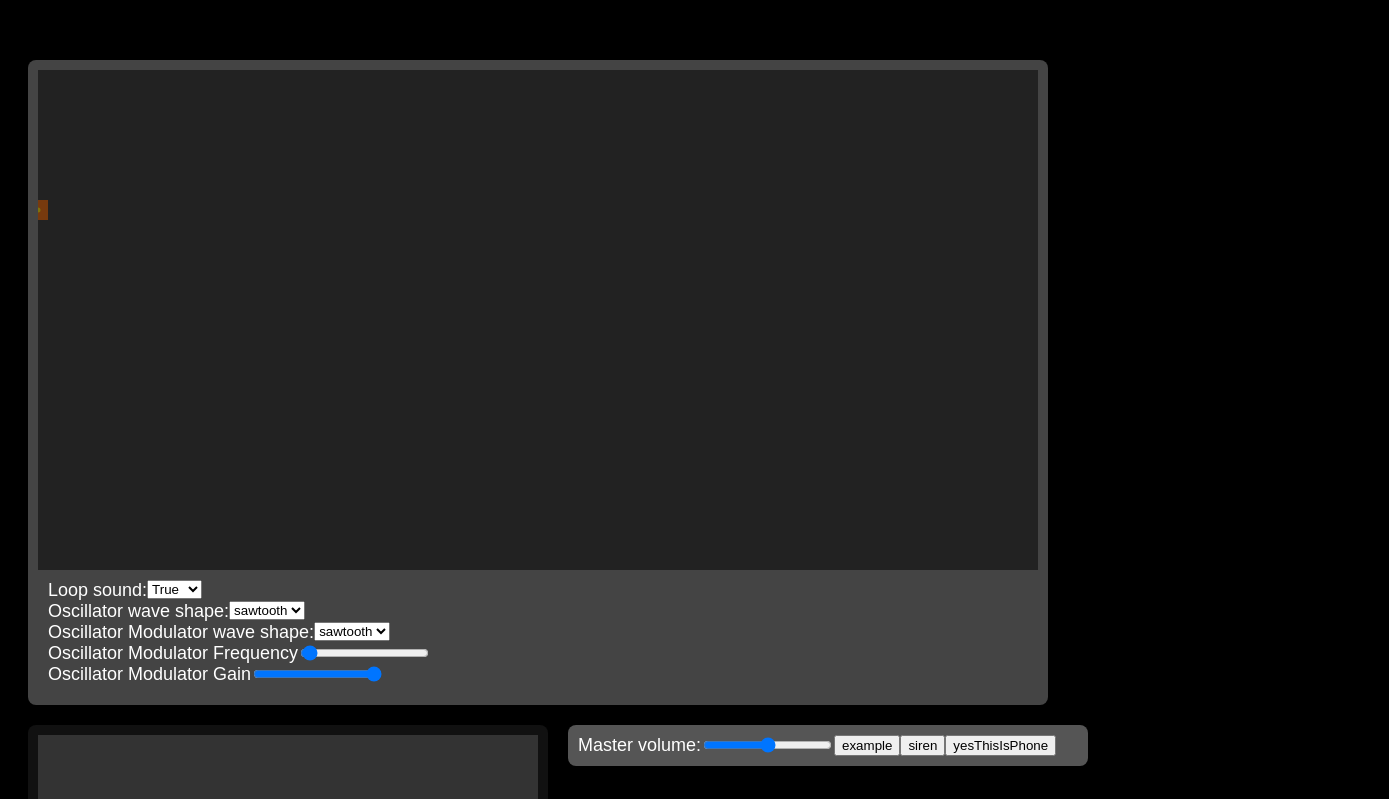
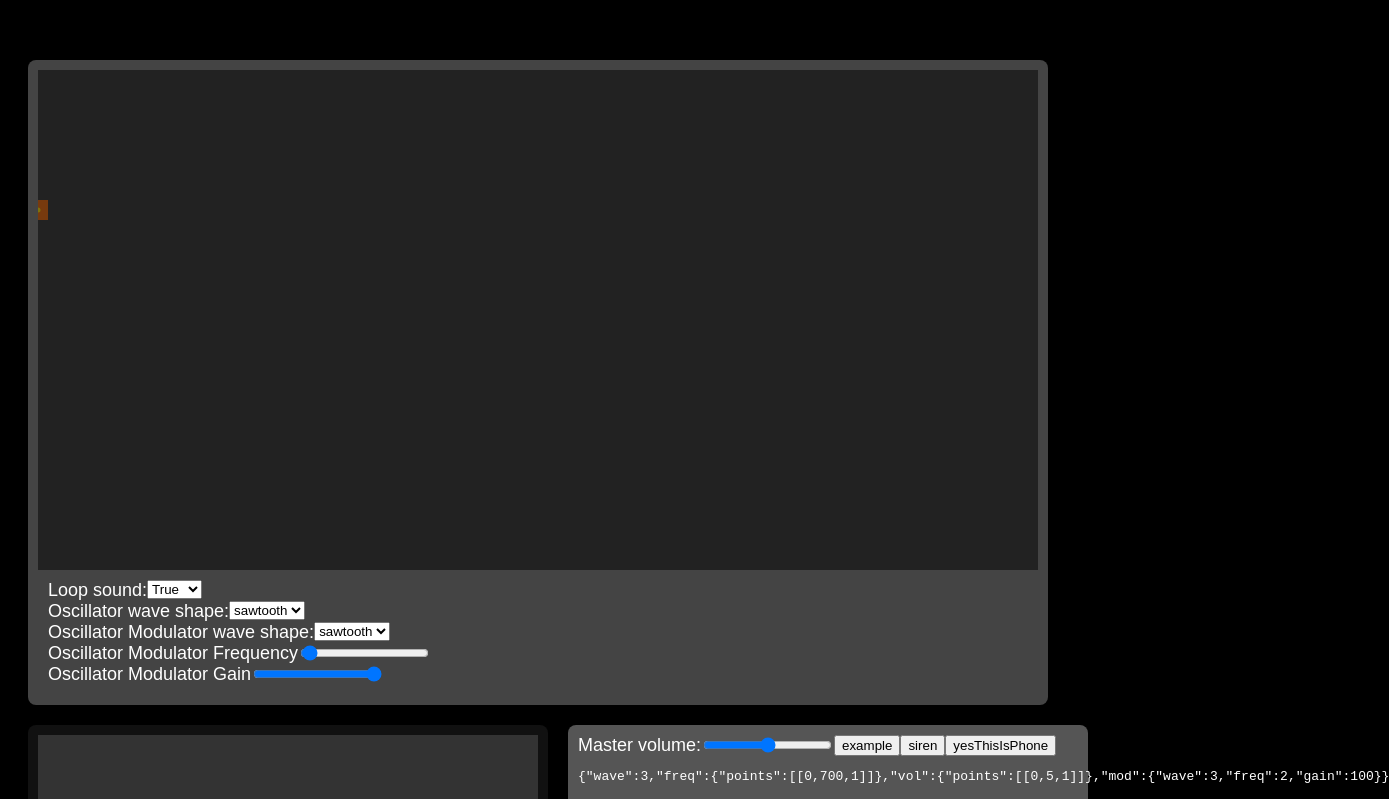
Before and after one commit to zakhenry/GameSounds.js, a plain HTML site: page audio.html in a window 1280 px wide. Both pictures are taken after a click on the button "siren". Shown: the top 799 px of the page, 1389 px wide, since content can reach past the window. Drawn offline with nearby package versions, Linux system fonts and the light colour scheme.

Commit message:
Added json updating so it is always up to date

```diff
--- a/soundbuilder.css
+++ b/soundbuilder.css
@@ -52,3 +52,9 @@ input,select{
     padding: 10px;
     width: 500px;
 }
+
+#soundBuilder-BuildInterfaceCode{
+    width: 500px;
+    color: white;
+    overflow-wrap: break-word;
+}
--- a/soundbuilder.js
+++ b/soundbuilder.js
@@ -152,7 +152,7 @@
 
                             return quantised;
                         },
-                        currentTool = 'vol',
+                        currentTool = 'freq',
                         elements = {
                             freq: {},
                             vol: {},
@@ -196,8 +196,10 @@
                                     }
                                 };
 
-                                if (!this.loop){
+                                if (this.loop){
                                     soundData.duration = elements.vol[timePoint].time; //the last one
+                                }else{
+                                    delete soundData.duration;
                                 }
 
                                 return soundData;
@@ -271,6 +273,7 @@
                     canvas.setAttribute('width', width);
                     canvas.setAttribute('height', height);
                     buildContainer.setAttribute('id', 'soundBuilder-BuildInterfaceContainer');
+
                     buildContainer.appendChild(canvas);
                     parentElement.appendChild(buildContainer);
 
@@ -362,13 +365,14 @@
                                 elements[currentTool][mouseX] = newSoundElement; //replace the mouseY coord (cant be more than one stacked)
                             }
 
-                            sb.testInterface.setTestSound(elements.toGameSoundsObject());
+
                         }else if (event.which == 3){
                             currentTool = currentTool == 'freq' ? 'vol':'freq';
                         }
 
 
                         bi.draw();
+                        bi.updateCode();
                     };
 
                     document.onkeydown = function(event) {
@@ -389,22 +393,27 @@
 
                         inputControls.loop = sb.addSelect(controls, 'soundBuilder-SoundLoopSelect', {true:'True',false:'False'}, 'Loop sound: ', function(event){
                             elements.loop = event.target.selectedIndex;
+                            bi.updateCode();
                         });
 
                         inputControls.wave = sb.addSelect(controls, 'soundBuilder-WaveSelect', waveOptions, 'Oscillator wave shape: ', function(event){
                             elements.wave = event.target.selectedIndex;
+                            bi.updateCode();
                         });
 
                         inputControls.modWave = sb.addSelect(controls, 'soundBuilder-ModWaveSelect', waveOptions, 'Oscillator Modulator wave shape: ', function(event){
                             elements.mod.wave = event.target.selectedIndex;
+                            bi.updateCode();
                         });
 
                         inputControls.modFreq = sb.addSlider(controls, 'soundBuilder-ModOscFreqSlider', 0, 100, 'Oscillator Modulator Frequency', function(event){
                             elements.mod.freq = event.srcElement.value;
+                            bi.updateCode();
                         });
 
                         inputControls.modGain = sb.addSlider(controls, 'soundBuilder-ModOscGainSlider', 0, 100, 'Oscillator Modulator Gain', function(event){
                             elements.mod.gain = event.srcElement.value;
+                            bi.updateCode();
                         });
 
                         console.log(inputControls);
@@ -412,6 +421,13 @@
                         buildContainer.appendChild(controls);
 
                     }();
+
+                    this.updateCode = function(){
+                        codeContainer.innerText = elements.toJsonString();
+                        sb.testInterface.setTestSound(elements.toGameSoundsObject());
+                    };
+
+
 
                     var SoundElement = (function(){
 
@@ -622,6 +638,7 @@
                     var soundName = event.srcElement.getAttribute('data-soundname');
                     sb.testInterface.setTestSound(gs.sounds[soundName]);
                     sb.buildInterface.loadSound(gs.sounds[soundName]);
+                    sb.buildInterface.updateCode();
                 };
             }
         }();
@@ -630,9 +647,11 @@
             gs.setVolume(event.srcElement.value);
         });
 
+        var codeContainer = document.createElement('pre');
+        codeContainer.setAttribute('id', 'soundBuilder-BuildInterfaceCode');
+        savedSoundContainer.appendChild(codeContainer);
 
     };
 
 
-
 })();
```
